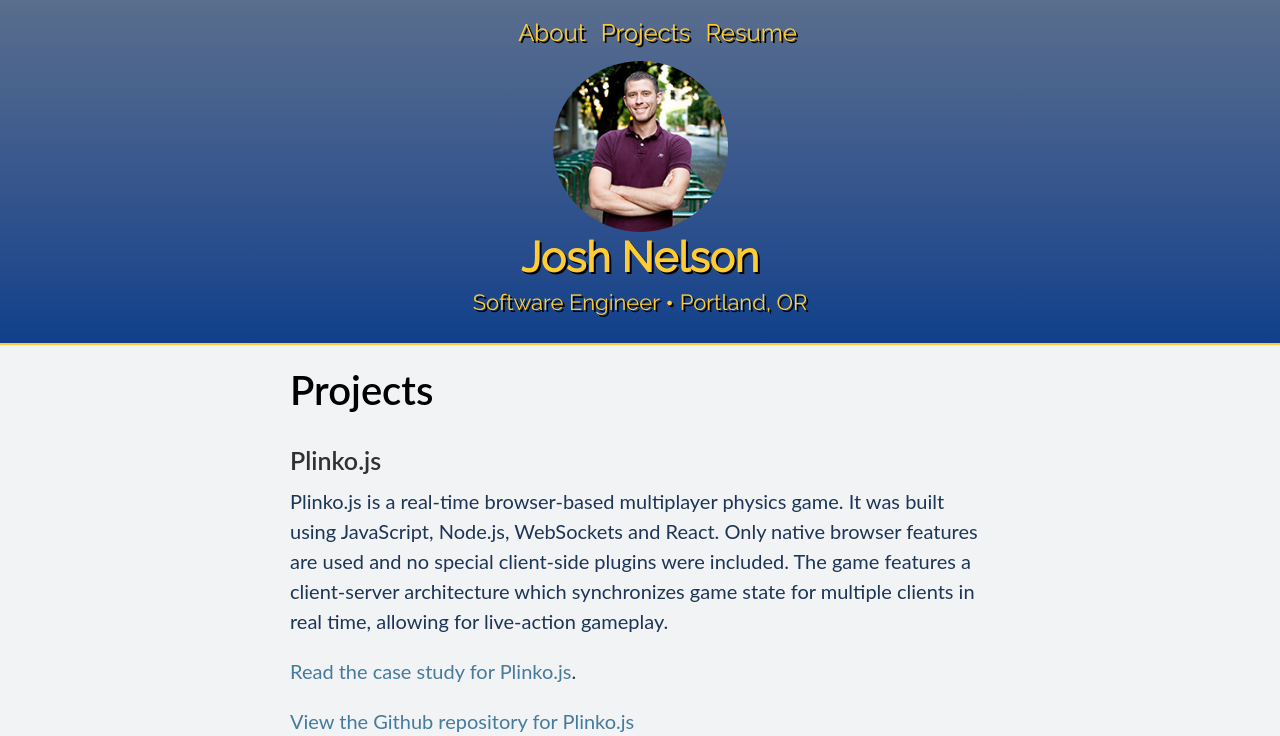
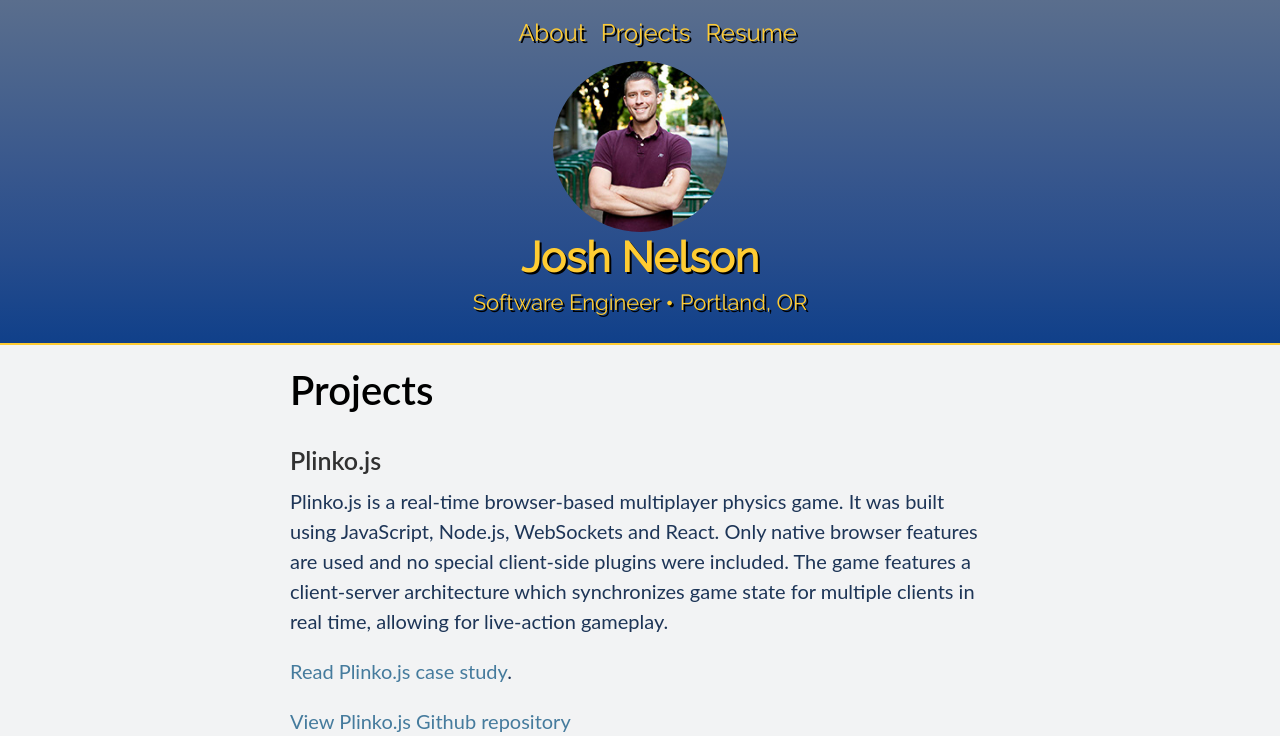
Before and after one commit to JoshCNelson/JoshCNelson.github.io, a Jekyll site: the page built from projects.md, in a window 1280 px wide, cut to the strip 0-736 px from the top of the page. Built offline with Jekyll 4.4.1, drawn with Linux system fonts in a browser that asks for light colours; nearby versions of some CDN libraries; some of the changed text lies outside the part shown.

```diff
--- a/projects.md
+++ b/projects.md
@@ -6,9 +6,9 @@ title: Projects
 
 Plinko.js is a real-time browser-based multiplayer physics game. It was built using JavaScript, Node.js, WebSockets and React. Only native browser features are used and no special client-side plugins were included. The game features a client-server architecture which synchronizes game state for multiple clients in real time, allowing for live-action gameplay.
 
-<a href="http://plinkojs.com">Read the case study for Plinko.js</a>.
+<a href="http://plinkojs.com">Read Plinko.js case study</a>.
 
-<a target='_blank' href='https://github.com/plinko-team/plinko'>View the Github repository for Plinko.js</a>
+<a target='_blank' href='https://github.com/plinko-team/plinko'>View Plinko.js Github repository</a>
 
 ![](/assets/gameplay.gif)
 
@@ -17,6 +17,6 @@ Plinko.js is a real-time browser-based multiplayer physics game. It was built us
 
 Reaction is a partial clone of the popular Trello project management productivity app with CRUD operations on cards and lists, as well as scheduling and tagging. It was designed using React for the front-end, Redux for the in-browser data store, with a Rails back-end API.
 
-<a target='_blank' href='https://github.com/ryannmcq/reaction'>View the Github repository for Reaction</a>
+<a target='_blank' href='https://github.com/ryannmcq/reaction'>View Reaction Github repository</a>
 
 ![](/assets/reaction.gif)
```
Also changed, not shown: public/favicon.ico, 3 other files.
